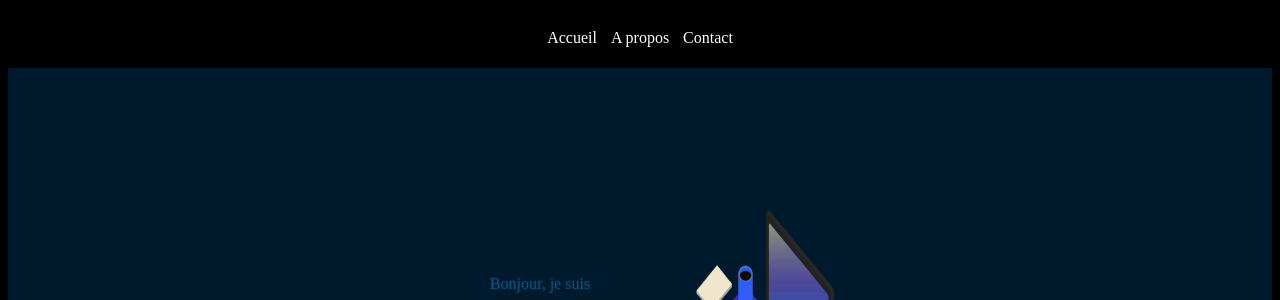
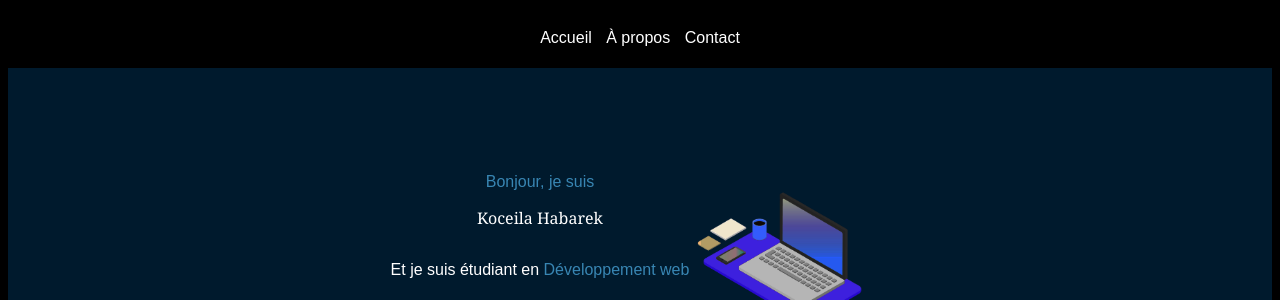
Before and after one commit to koceila-Hk/Portfolio, a plain HTML site: page index.html in a window 1280 px wide. Shown: the top 300 px of the page. Drawn offline with Linux system fonts and the light colour scheme; a web font is replaced by a local one.

Commit message:
add modif

```diff
--- a/css/style.css
+++ b/css/style.css
@@ -1,5 +1,9 @@
 body {
     background-color: black;
+}
+
+html {
+    font-family: Arial, Helvetica, sans-serif;
 }
 
 header {
@@ -20,30 +24,32 @@ nav a:hover {
     transition: all     300ms;
 }
 
+.name {
+    font-family: Georgia, 'Times New Roman', Times, serif
+}
+
 #container {
     background-color: #001A2D;
     color: white;
     display: flex;
     align-items: center;
     justify-content: center;
-    height: 600px;
+    height: 400px;
 }
 
 .intro {
     display: flex;
     flex-direction: column;
-    width: 400p;
     gap: 1rem;
     text-align: center;
 }
 
 article img {
-    height: 500px;
     width: 200px;
 }
 
 span {
-    color: #015C92;
+    color: #3886b3;
 }
 
 .CV {
@@ -51,8 +57,9 @@ span {
     border-radius: 50px;
 }
 
-.CV:active {
+.CV:hover {
     background-color: rgb(180, 180, 154);
+    color: rgb(9, 7, 7);
 }
 
 .networks a:hover {
--- a/index.html
+++ b/index.html
@@ -7,7 +7,10 @@
 
     <link rel="stylesheet" href="css/style.css">
 
-    <link href='https://fonts.googleapis.com/css?family=Open+Sans|PT+Sans+Narrow' rel='stylesheet' type='text/css'>
+    <link rel="preconnect" href="https://fonts.googleapis.com">
+
+    <link rel="preconnect" href="https://fonts.gstatic.com" crossorigin>
+    <link href="https://fonts.googleapis.com/css2?family=Lato:ital,wght@1,300&family=PT+Sans+Narrow&family=Qwigley&display=swap" rel="stylesheet">
     <link rel="stylesheet" href="https://cdnjs.cloudflare.com/ajax/libs/font-awesome/6.5.1/css/all.min.css" integrity="sha512-DTOQO9RWCH3ppGqcWaEA1BIZOC6xxalwEsw9c2QQeAIftl+Vegovlnee1c9QX4TctnWMn13TZye+giMm8e2LwA==" crossorigin="anonymous" referrerpolicy="no-referrer" />
 
 
@@ -16,7 +19,7 @@
     <header>
         <nav>
             <a href="index.html">Accueil</a>
-            <a href="#">A propos</a>
+            <a href="#About">À propos</a>
             <a href="#">Contact</a>
         </nav>
     </header>
@@ -43,7 +46,7 @@
         </section>
     </main>
     <main>
-        <section>
+        <section id="About">
             <article>
                 <div class="scene-3d">
                     <div class="cube-3d">
@@ -55,7 +58,6 @@
                         <img src="img/télécharger.jpeg" alt="">
                     </div>
                 </div>
-
             </article>
         </section>
     </main>
```
